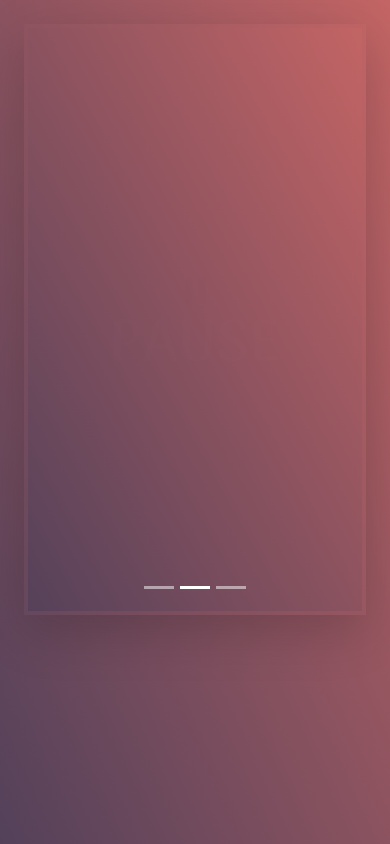
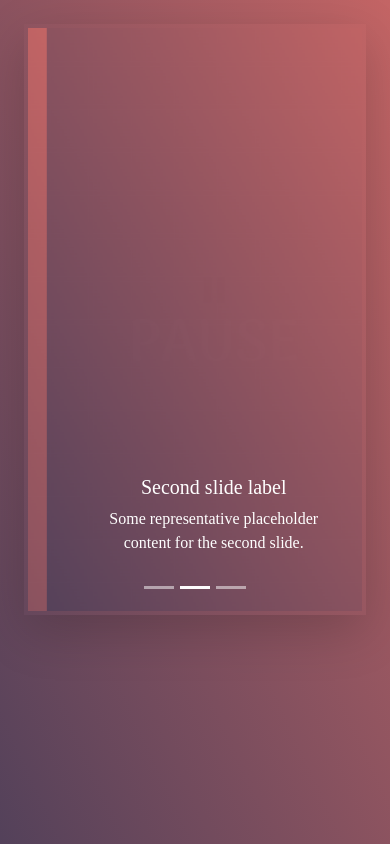
Before and after one commit to ironhack-sao-wdft/react-ironplate, a React (Create React App) app: page /description in a window 390 px wide. Built offline with nearby package versions, Linux system fonts and the light colour scheme; a web font is replaced by a local one.

Commit message:
working on carousel

```diff
--- a/src/components/Carousel.js
+++ b/src/components/Carousel.js
@@ -31,22 +31,22 @@ export default function Carousel() {
       </div>
       <div className="carousel-inner">
         <div className="carousel-item active">
-          <img src={backgroundcard} className="d-block w-100" alt="..." />
-          <div className="carousel-caption d-none d-md-block">
+          <img src={backgroundcard} className="w-100" alt="..." />
+          <div className="carousel-caption">
             <h5>First slide label</h5>
             <p>Some representative placeholder content for the first slide.</p>
           </div>
         </div>
         <div className="carousel-item">
-          <img src={backgroundcard} className="d-block w-100" alt="..." />
-          <div className="carousel-caption d-none d-md-block">
+          <img src={backgroundcard} className="w-100" alt="..." />
+          <div className="carousel-caption">
             <h5>Second slide label</h5>
             <p>Some representative placeholder content for the second slide.</p>
           </div>
         </div>
         <div className="carousel-item">
-          <img src={backgroundcard} className="d-block w-100" alt="..." />
-          <div className="carousel-caption d-none d-md-block">
+          <img src={backgroundcard} className="w-100" alt="..." />
+          <div className="carousel-caption">
             <h5>Third slide label</h5>
             <p>Some representative placeholder content for the third slide.</p>
           </div>
```
